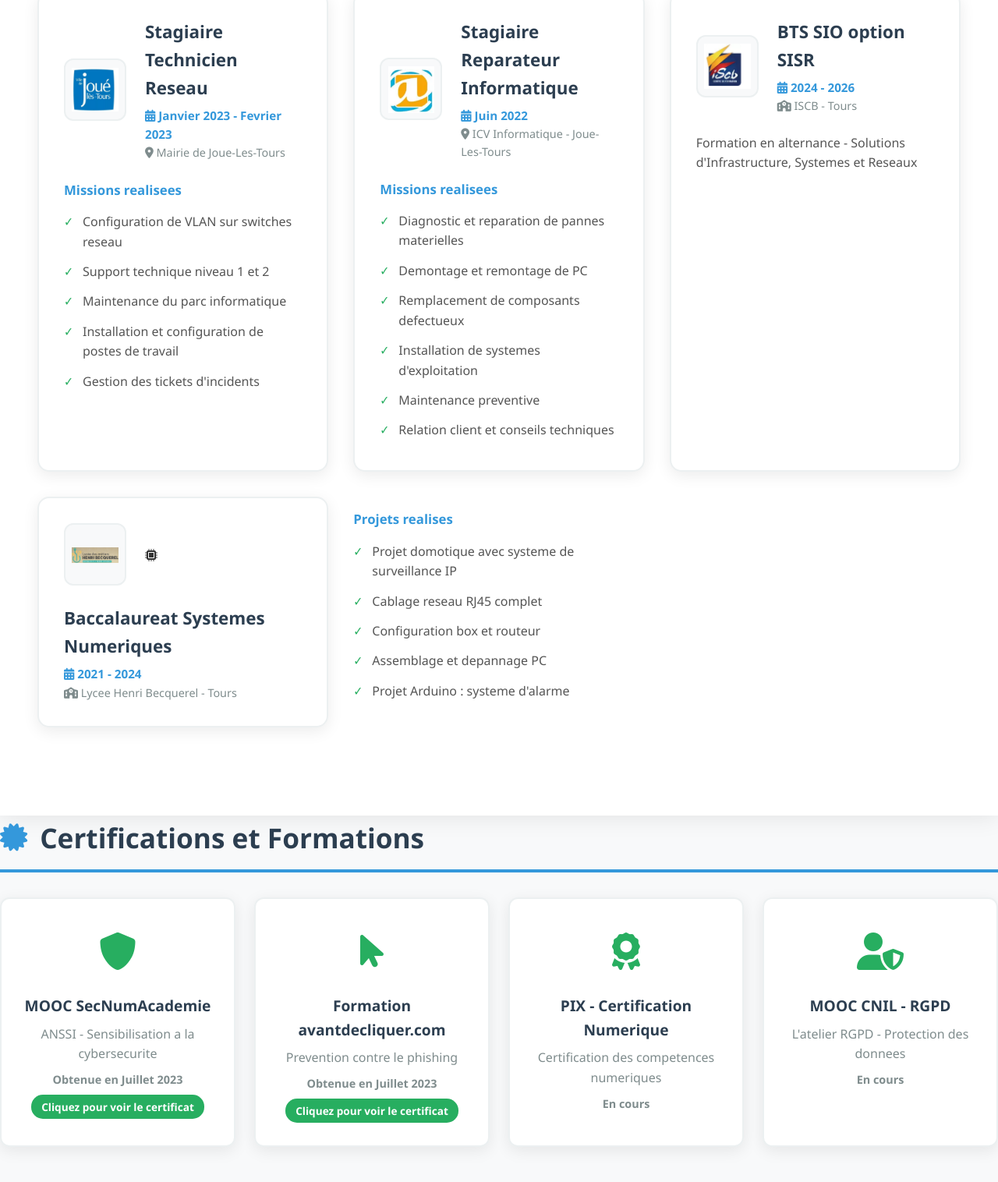
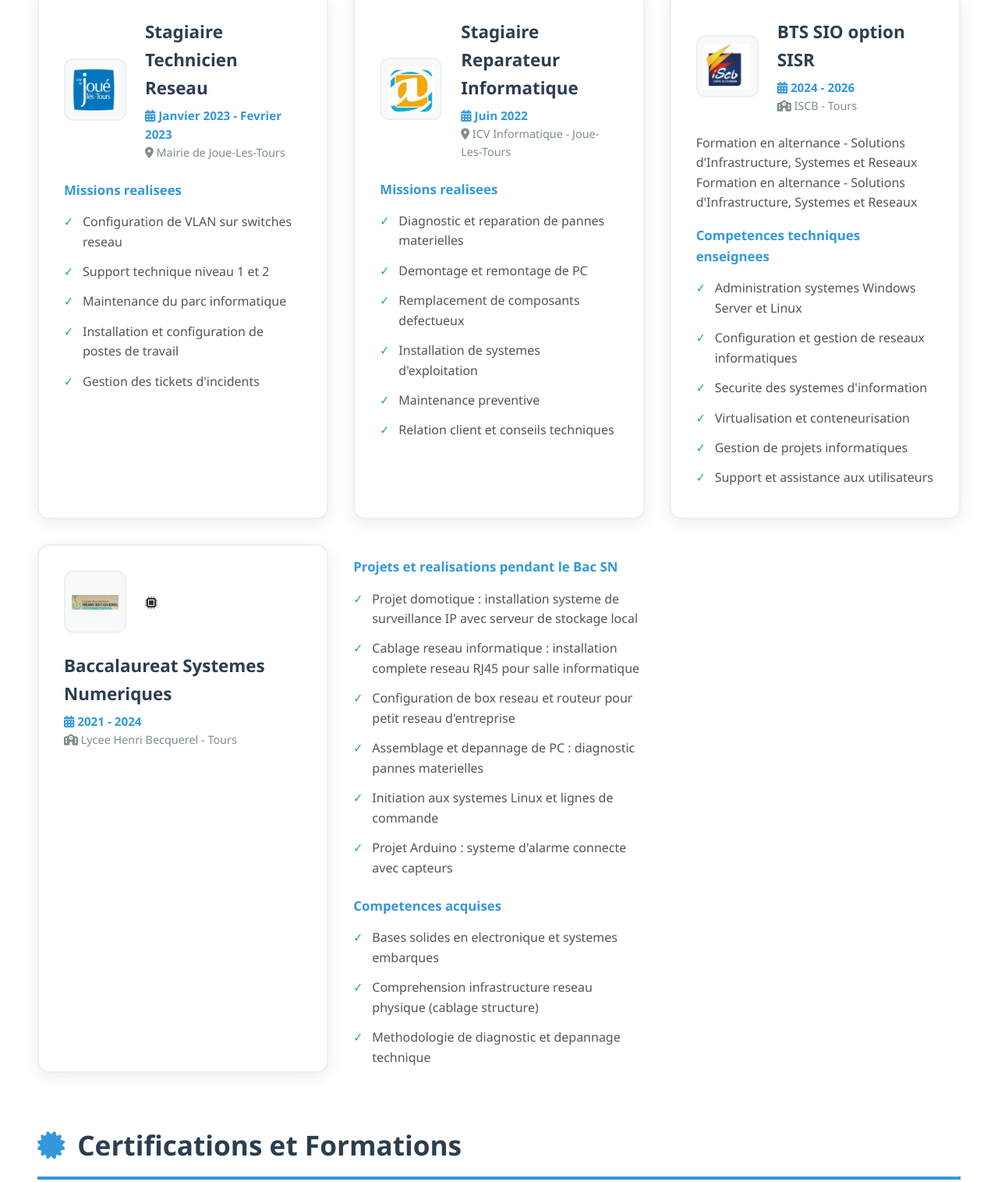
Before and after one commit to simon-etc/portfolio, a website: page index.html in a window 1280 px wide. Shown: the part 6349-7865 px from the top of the page at 78% size. Drawn offline with Linux system fonts and the light colour scheme.

Commit message:
index.html

```diff
--- a/index.html
+++ b/index.html
@@ -1400,8 +1400,20 @@
                     </div>
                     <div class="experience-content">
                         <p>Formation en alternance - Solutions d'Infrastructure, Systemes et Reseaux</p>
-                    </div>
-                </div>
+                        <div class="experience-content">
+                        <p>Formation en alternance - Solutions d'Infrastructure, Systemes et Reseaux</p>
+                        <h4>Competences techniques enseignees</h4>
+                        <ul>
+                            <li>Administration systemes Windows Server et Linux</li>
+                            <li>Configuration et gestion de reseaux informatiques</li>
+                            <li>Securite des systemes d'information</li>
+                            <li>Virtualisation et conteneurisation</li>
+                            <li>Gestion de projets informatiques</li>
+                            <li>Support et assistance aux utilisateurs</li>
+                        </ul>
+                    </div>
+                </div>
+            </div>
 
                 <div class="experience-card">
                     <div class="experience-header">
@@ -1418,19 +1430,24 @@
                         </div>
                     </div>
                     <div class="experience-content">
-                        <h4>Projets realises</h4>
+                        <h4>Projets et realisations pendant le Bac SN</h4>
                         <ul>
-                            <li>Projet domotique avec systeme de surveillance IP</li>
-                            <li>Cablage reseau RJ45 complet</li>
-                            <li>Configuration box et routeur</li>
-                            <li>Assemblage et depannage PC</li>
-                            <li>Projet Arduino : systeme d'alarme</li>
+                            <li>Projet domotique : installation systeme de surveillance IP avec serveur de stockage local</li>
+                            <li>Cablage reseau informatique : installation complete reseau RJ45 pour salle informatique</li>
+                            <li>Configuration de box reseau et routeur pour petit reseau d'entreprise</li>
+                            <li>Assemblage et depannage de PC : diagnostic pannes materielles</li>
+                            <li>Initiation aux systemes Linux et lignes de commande</li>
+                            <li>Projet Arduino : systeme d'alarme connecte avec capteurs</li>
                         </ul>
-                    </div>
-                </div>
-            </div>
+                        <h4>Competences acquises</h4>
+                        <ul>
+                            <li>Bases solides en electronique et systemes embarques</li>
+                            <li>Comprehension infrastructure reseau physique (cablage structure)</li>
+                            <li>Methodologie de diagnostic et depannage technique</li>
+                        </ul>
+                   </div>
+              </div>
         </section>
-
         <section id="certifications">
             <h2><i class="fas fa-certificate"></i> Certifications et Formations</h2>
 
```
